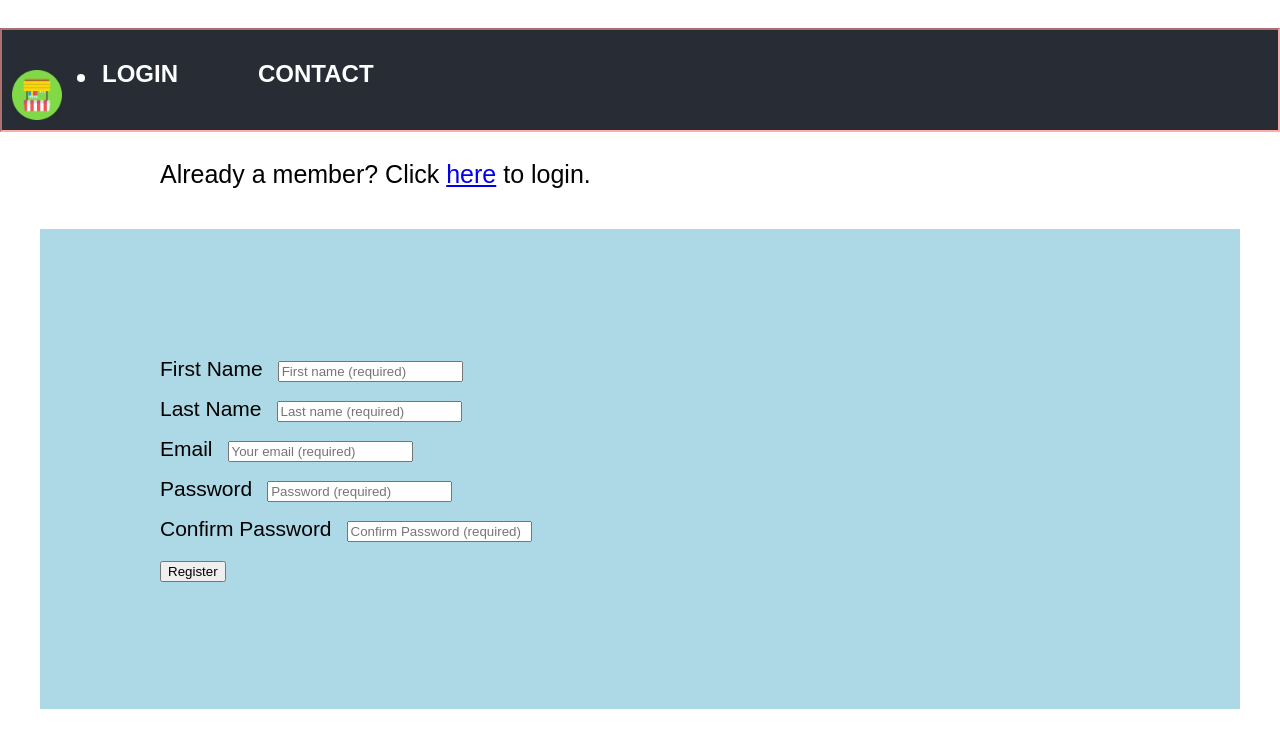
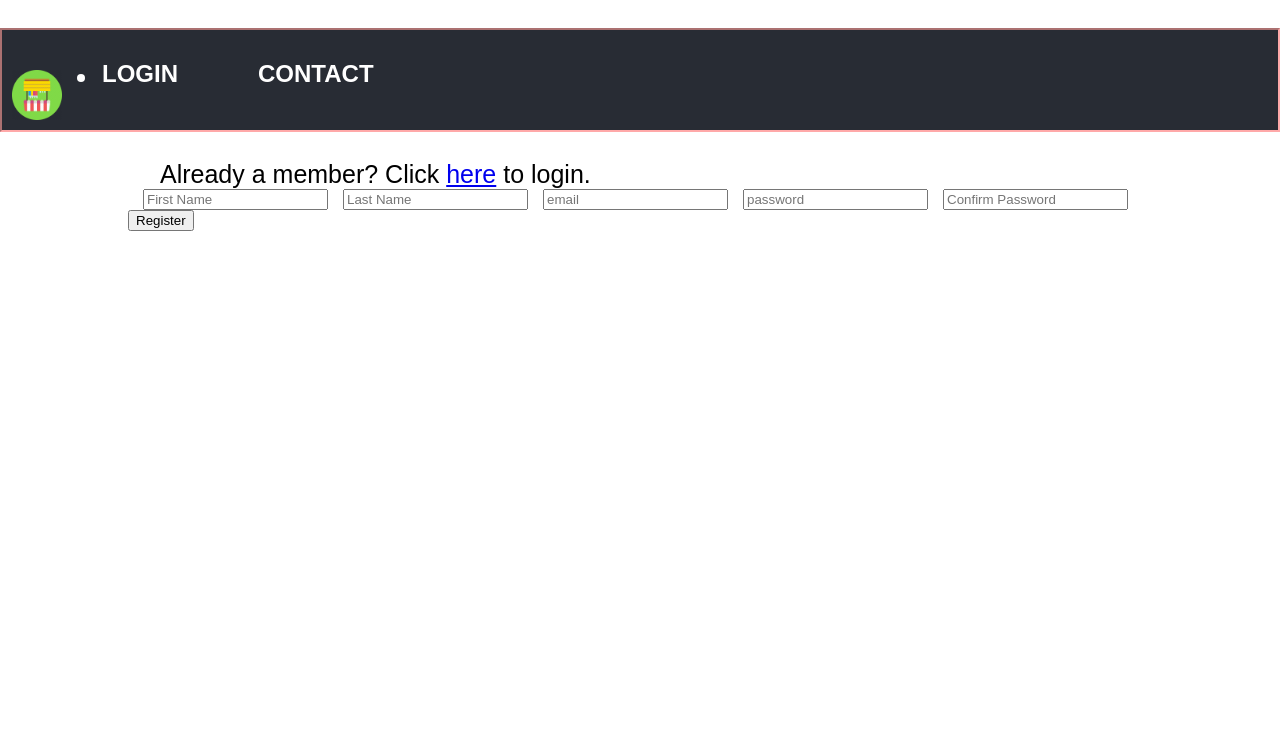
Before and after one commit to amgava/therandomsamaritans, a React (Create React App) app in the folder client/: page / in a window 1280 px wide. Shown: the top 748 px of the page. Built offline with nearby package versions, Linux system fonts and the light colour scheme.

Commit message:
fixed signup form to be stateful

```diff
--- a/client/src/components/Footer/Footer.css
+++ b/client/src/components/Footer/Footer.css
@@ -1,4 +1,5 @@
 .App-footer {
 text-align: center;
 font-size: 25px;
+min-height: 10vh;
 }
--- a/client/src/components/Navbar/loggedinLink/loggedinLink.js
+++ b/client/src/components/Navbar/loggedinLink/loggedinLink.js
@@ -5,7 +5,7 @@ import "../Navbar.css";
 function loggedinLink() {
     return (
         <li className="nav-item menuLink">
-        <Link to={'/Loggedin'} className="menuLink"><strong>Login</strong></Link>
+        <Link to={'/login'} className="menuLink"><strong>Login</strong></Link>
         </li>
     );
 }
--- /dev/null
+++ b/client/src/components/Signupform/Signupform.css
@@ -0,0 +1,5 @@
+.formInput {
+    max-width: 50%;
+    margin: auto;
+    text-align: center;
+}
--- /dev/null
+++ b/client/src/components/Signupform/Signupform.js
@@ -0,0 +1,61 @@
+import React from "react";
+import "../../pages/Home/Home.css";
+
+function Signupform(props) {
+  return (
+      <form className="sign-up-form">
+        <div className="signupform-input">
+          <input
+            onChange={props.handleInputChange}
+            value={props.firstName}
+            name="firstName"
+            type="text"
+            className="form-control"
+            placeholder="First Name"
+            id="firstName"
+          />
+          <input
+            onChange={props.handleInputChange}
+            value={props.lastName}
+            name="lastName"
+            type="text"
+            className="form-control"
+            placeholder="Last Name"
+            id="lastName"
+          />
+          <input
+            onChange={props.handleInputChange}
+            value={props.email}
+            name="email"
+            type="text"
+            className="form-control"
+            placeholder="email"
+            id="email"
+          />
+          <input
+            onChange={props.handleInputChange}
+            value={props.password}
+            name="password"
+            type="text"
+            className="form-control"
+            placeholder="password"
+            id="password"
+          />
+          <input
+            onChange={props.handleInputChange}
+            value={props.confirmpassword}
+            name="confirmpassword"
+            type="text"
+            className="form-control"
+            placeholder="Confirm Password"
+            id="confirmpassword"
+          />
+          <button onClick={props.handleFormSubmit} className="submitButton">
+            Register
+        </button>
+        </div>
+      </form>
+  );
+}
+
+export default Signupform;
--- a/client/src/pages/Home/Loginsignup.js
+++ b/client/src/pages/Home/Loginsignup.js
@@ -1,57 +1,50 @@
-import React from 'react';
+import React, { Component } from "react";
+import SearchForm from "../../components/Signupform/Signupform";
 import "./Home.css";
 
-function LoginSignup() {
-    return (
-        <div className="wrapper">
-            <span className="signupSpacer">
-            <form className="signupBody" id="signup-form" action="submit" method="post"
-                data-form-title="Contact Form"><input type="hidden" data-form="true" className="hideMe" />
-                <div className="row">
-                    <div className="col" data-for="firstname">
-                        <div className="form-group">
-                            <label className="form-control-label" for="firstname-form1-2w">First Name</label>
-                            <input type="text" className="form-control" name="firstname" data-form-field="FirstName" placeholder="First name (required)"
-                                required="required" id="firstname-form1-2w" />
-                        </div>
-                    </div>
-                    <div className="col" data-for="lastname">
-                        <div className="form-group">
-                            <label className="form-control-label" for="lastname-form1-2w">Last Name</label>
-                            <input type="text" class="form-control" name="lastname" data-form-field="LastName" placeholder="Last name (required)"
-                                required="required" id="lastname-form1-2w" />
-                        </div>
-                    </div>
-                    <div className="col" data-for="email">
-                        <div className="form-group">
-                            <label className="form-control-label" for="email-form1-2w">Email</label>
-                            <input type="email" class="form-control" name="email" data-form-field="Email" required="required"
-                                placeholder="Your email (required)" id="email-form1-2w" />
-                        </div>
-                    </div>
-                    <div className="col" data-for="password">
-                        <div className="form-group">
-                            <label className="form-control-label" for="password-form1-2w">Password</label>
-                            <input type="text" class="form-control" name="password" data-form-field="Password" placeholder="Password (required)"
-                                required="required" id="password-form1-2w" />
-                        </div>
-                    </div>
-                    <div className="col" data-for="confirmpassword">
-                        <div className="form-group">
-                            <label className="form-control-label" for="confirmpassword-form1-2w">Confirm Password</label>
-                            <input type="text" class="form-control" name="confirmpassword" data-form-field="ConfirmPassword" placeholder="Confirm Password (required)"
-                                required="required" id="confirmpassword-form1-2w" />
-                        </div>
-                    </div>
-                </div>
-                <div className="input-btn">
-                    <button href="" type="submit" className="submitButton">Register</button>
-                </div>
-            </form>
-        </span>
+class Loginsignup extends Component {
+    state = {
+        firstname: "",
+        lastname: "",
+        email: "",
+        password: "",
+        confirmpassword: "",
+        newuser: {}
+    };
 
-        </div>
-    );
+    handleInputChange = e => {
+        const name = e.target.name;
+        const value = e.target.value;
+        this.setState({
+            [name]: value
+        });
+    };
+
+    handleFormSubmit = e => {
+        e.preventDefault();
+        this.submitNewUser(this.state.newuser);
+    };
+
+    submitNewUser = () => {
+        console.log("hello");
+    };
+
+    render() {
+        return (
+            <div className="signupSpacer">
+                <SearchForm
+                    firstname={this.state.firstname}
+                    lastname={this.state.lastname}
+                    email={this.state.email}
+                    password={this.state.password}
+                    confirmpassword={this.state.confirmpassword}
+                    newuser={this.state.search}
+                    handleFormSubmit={this.handleFormSubmit}
+                    handleInputChange={this.handleInputChange}
+                />
+            </div>
+        );
+    }
 }
 
-export default LoginSignup;
+export default Loginsignup;
--- a/client/src/pages/Loggedin/Loggedin.js
+++ b/client/src/pages/Loggedin/Loggedin.js
@@ -1,5 +1,6 @@
 import React from 'react';
 import { BrowserRouter as Router, Route } from "react-router-dom";
+import Login from "./Login";
 import Userok from "./Userok";
 import Makepost from "./Makepost";
 import Searchpost from "./Searchpost";
@@ -8,13 +9,15 @@ import Footer from "../../components/Footer/Footer";
 function Loggedin() {
     return (
         <Router>
-            <div className="wrapper">
+            <div className="App-body">
+                {/* Login Form */}
+                <Route exact={true} path="/login" component={Login} />
+                {/* Login Landing Page */}
+                <Route exact={true} path="/login/userok" component={Userok} />
                 {/* Make Post Page */}
-                <Route exact={true} path="/userok" component={Userok} />
-                {/* Make Post Page */}
-                <Route exact={true} path="/makepost" component={Makepost} />
+                <Route exact={true} path="/login/makepost" component={Makepost} />
                 {/* Search Posts Page */}
-                <Route exact={true} path="/searchpost" component={Searchpost} />
+                <Route exact={true} path="/login/searchpost" component={Searchpost} />
                 <Footer />
             </div>
         </Router>
--- /dev/null
+++ b/client/src/pages/Loggedin/Login.js
@@ -0,0 +1,12 @@
+import React from 'react';
+
+function Login() {
+    return (
+        <div className="wrapper">
+            <h1 className="siteTitle">Please Login</h1>
+            <p>This will have a form soon</p>
+        </div>
+    );
+}
+
+export default Login;
```
